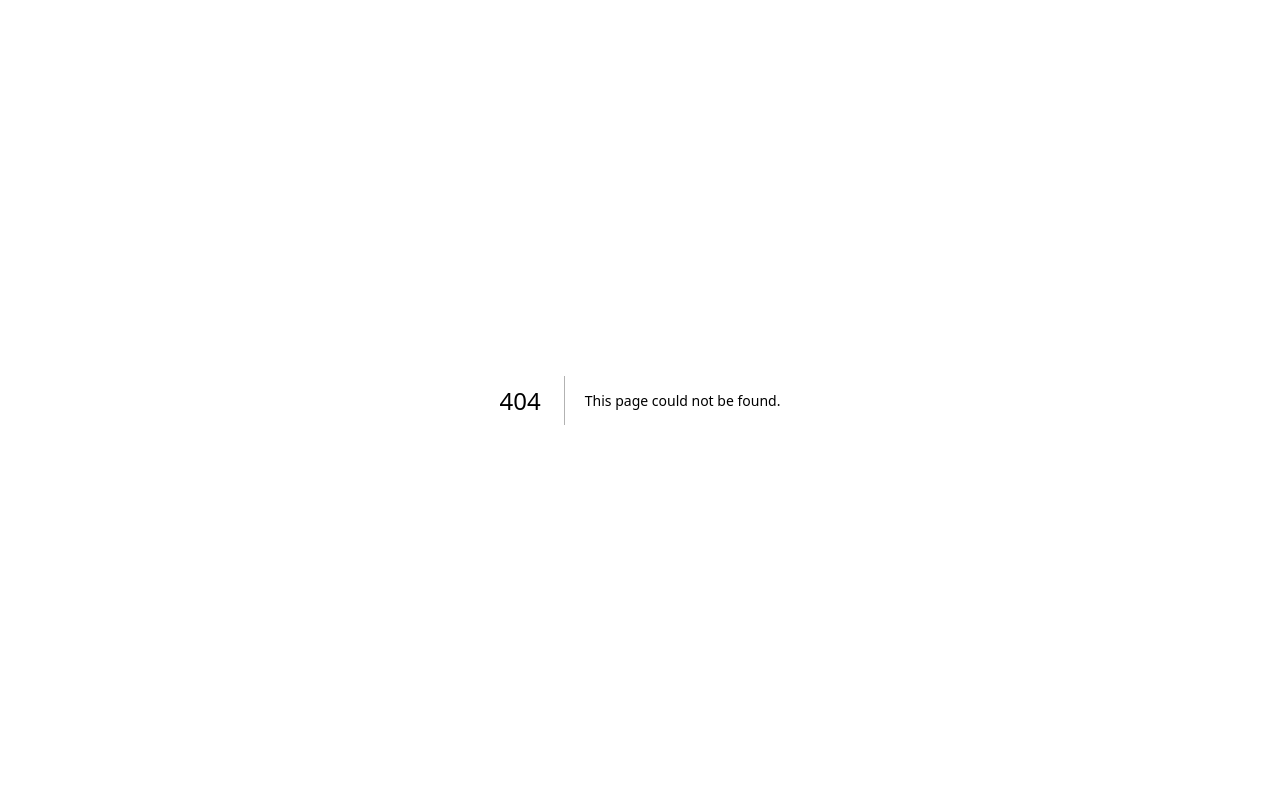
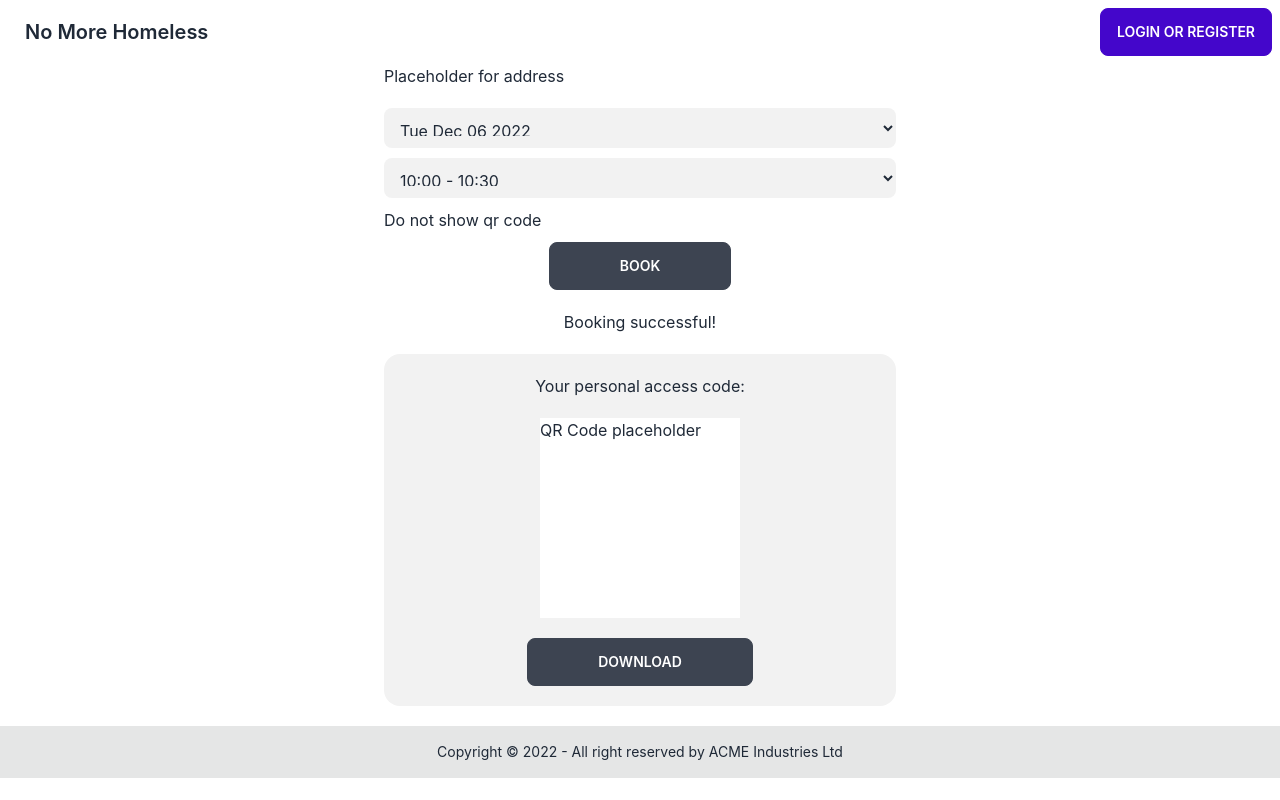
Before and after one commit to ChristianHu/ApartmentViewingBooking, a Next.js app in the folder frontend/: page /booking in a window 1280 px wide. Before the commit this address had no page. Built offline with nearby package versions, Linux system fonts and the light colour scheme.

Commit message:
Added booking page

```diff
--- /dev/null
+++ b/frontend/pages/booking.js
@@ -0,0 +1,57 @@
+import React, {useState} from "react";
+import LayGeneral from "../layouts/lay-general";
+
+export default function Booking() {
+	const [showQrCode, setShowQrCode] = useState(false);
+	const [selectedDate, setSelectedDate] = useState(false);
+	const [selectedTime, setSelectedTime] = useState(false);
+	const handleBooking = () => {
+		console.log(selectedDate)
+		console.log(selectedTime)
+		setShowQrCode(true);
+	};
+	const handleDownload = () => {
+		console.log("Handle download...")
+		// TODO: implement download functionality
+	}
+	const availableDates = [new Date().toDateString(), new Date().toDateString(), new Date().toDateString()];// TODO: replace placeholder values
+	const availableTimes = ["10:00 - 10:30", "11:00 - 11:30", "12:00 - 12:30", "13:00 - 13:30"]
+
+	return (
+		<LayGeneral>
+			<div className="m-auto w-2/5">
+				<h1 className="mb-[20px]">Placeholder for address</h1>
+				<div className="my-[10px]">
+					<select
+						className="h-[40px] rounded-[8px] bg-[#F2F2F2] p-[12px] w-full"
+						onChange={e => setSelectedDate(e.target.value)}>
+						{availableDates.map((value) => (
+							<option value={value} key={value}>{value}</option>
+						))}
+					</select>
+				</div>
+				<div className="my-[10px]">
+					<select
+						className="h-[40px] rounded-[8px] bg-[#F2F2F2] p-[12px] w-full"
+						onChange={e => setSelectedTime(e.target.value)}>
+						{availableTimes.map((value) => (
+							<option value={value} key={value}>{value}</option>
+						))}
+					</select>
+				</div>
+				<div className="my-[10px]">{ showQrCode ? <div>Show qr code</div> : <div>Do not show qr code</div> }</div>
+				<div>
+					<button className="m-auto flex btn px-[70px] mb-[20px]" onClick={handleBooking}>Book</button>
+				</div>
+				<div className="m-auto mb-[20px] flex flex-row">
+					<h1 className="m-auto flex flex-row">Booking successful!</h1>
+				</div>
+				<div className="m-auto mb-[20px] flex flex-col rounded-[16px] p-[20px] bg-[#F2F2F2]">
+					<div className="m-auto flex flex-row mb-[20px]">Your personal access code:</div>
+					<div className="m-auto flex flex-row w-[200px] h-[200px] bg-white">QR Code placeholder</div>
+					<button className="m-auto flex btn px-[70px] mt-[20px]" onClick={handleDownload}>Download</button>
+				</div>
+			</div>
+		</LayGeneral>
+	);
+}
```
